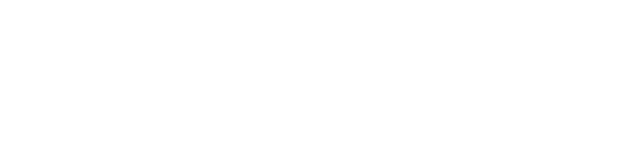
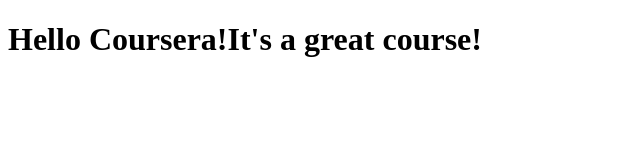
Before and after one commit to Prachi57/coursera-test, a plain HTML site: page site/index.html in a window 1280 px wide. Shown: the whole page, without its empty margins (0-640 px from the left). Drawn offline with Linux system fonts and the light colour scheme.

Commit message:
Small addition to our page content.

```diff
--- a/site/index.html
+++ b/site/index.html
@@ -4,6 +4,7 @@
 	<title>Hello</title>
 </head>
 <body>
+<h1>Hello Coursera!It's a great course!</h1>
 
 </body>
 </html>
```
